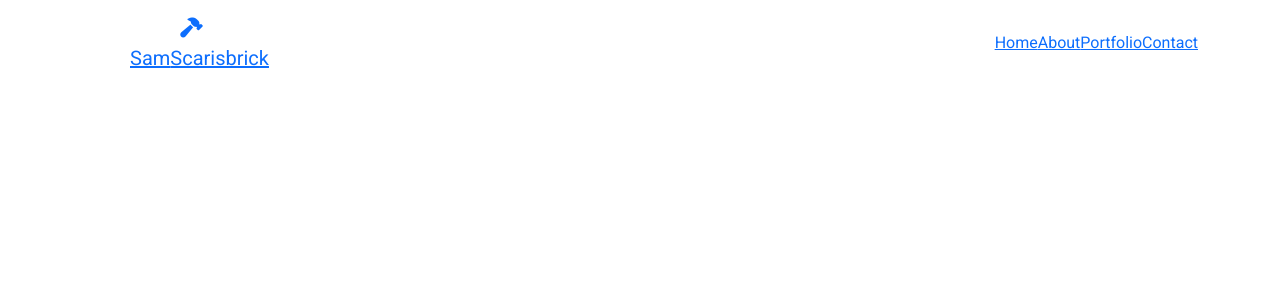
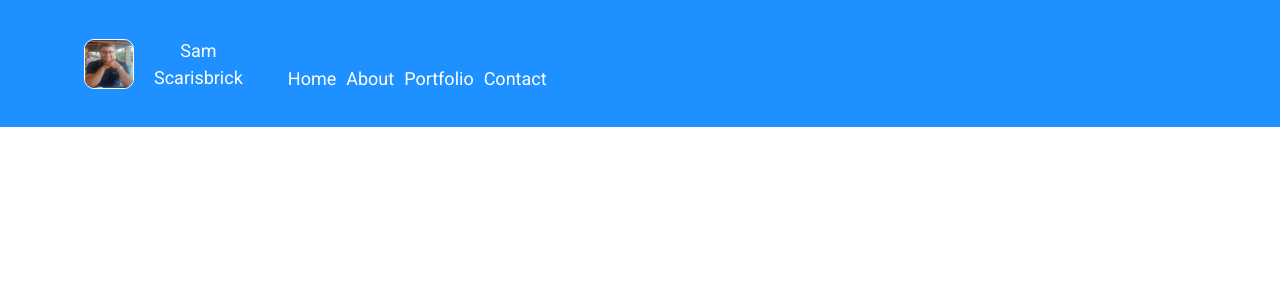
Before and after one commit to sam2829/my-portfolio-app, a React (Create React App) app in the folder frontend/: page / in a window 1280 px wide. Shown: the top 300 px of the page. Built offline with nearby package versions, Linux system fonts and the light colour scheme; a web font is replaced by a local one.

Commit message:
Start adding style to navbar

```diff
--- a/frontend/src/components/NavBar.js
+++ b/frontend/src/components/NavBar.js
@@ -6,6 +6,7 @@ import Container from "react-bootstrap/Container";
 import styles from "../styles/NavBar.module.css";
 import useClickOutsideToggle from "../hooks/useClickOutsideToggle";
 import NavBarNavLink from "./NavBarNavLink";
+import myImage from "../images/my-image.jpg";
 
 // Component for rendering Navbar
 const NavBar = () => {
@@ -22,12 +23,16 @@ const NavBar = () => {
         fixed="top"
       >
         <Container>
-          <Navbar.Brand className={`px-5 ${styles.Logo}`}>
+          <Navbar.Brand className={`px-4 ${styles.Logo}`}>
             <Link to="/" className={styles.Link}>
-              <i className="fa-solid fa-hammer pe-3"></i>
+              <img
+                className={styles.Image}
+                src={myImage}
+                alt="Sam Scarisbrick"
+              />
               <div className={styles.textContainer}>
                 <span className={styles.name}>Sam</span>
-                <span className={styles.profession}>Scarisbrick</span>
+                <span className={styles.name}>Scarisbrick</span>
               </div>
             </Link>
           </Navbar.Brand>
@@ -36,7 +41,8 @@ const NavBar = () => {
             onClick={() => setExpanded(!expanded)}
             aria-controls="responsive-navbar-nav"
             className={styles.MenuIcon}
-          />
+          >
+          </Navbar.Toggle>
           <Navbar.Collapse id="responsive-navbar-nav">
             <Nav className={`ms-auto ${styles.navLinks}`}>
               {/** Nav Links in Navbar */}
--- a/frontend/src/styles/NavBar.module.css
+++ b/frontend/src/styles/NavBar.module.css
@@ -0,0 +1,55 @@
+.NavBar {
+    background-color: #1e90ff;
+    color: #ffffff;
+    padding-top: 30px;
+    padding-bottom: 30px;
+    display: flex;
+    align-items: center;
+}
+
+.navLinks {
+    flex-grow: 1;
+    display: flex;
+    padding-top: 30px;
+    align-items: flex-end;
+    padding-right: 15px;
+}
+
+.Logo {
+    padding-left: 2px !important;
+}
+
+.Image {
+    height: 50px;
+    width: 50px;
+    border: 1px solid #ffffff;
+    border-radius: 10px;
+}
+
+.Link {
+    color: #ffffff !important;
+    text-decoration: none;
+    display: flex;
+    align-items: center;
+    text-decoration: none;
+}
+
+.textContainer {
+    display: flex;
+    flex-direction: column;
+    padding-left: 20px !important;
+}
+
+.name {
+    font-size: 18px;
+}
+
+.MenuIcon {
+    margin-right: 10px;
+    font-size: 20px;
+    padding: 5px;
+    color: #ffffff !important;
+    border-color: white !important;
+    border: 2px solid #ffffff !important;
+
+}
--- a/frontend/src/styles/NavBarNavLink.module.css
+++ b/frontend/src/styles/NavBarNavLink.module.css
@@ -0,0 +1,6 @@
+.navLink {
+    color: #ffffff;
+    text-decoration: none;
+    padding: 5px;
+    font-size: 18px;
+}
```
Also changed, not shown: frontend/src/images/my-image.jpg (added), 1 other file (tests, documents, lock files or other folders).
